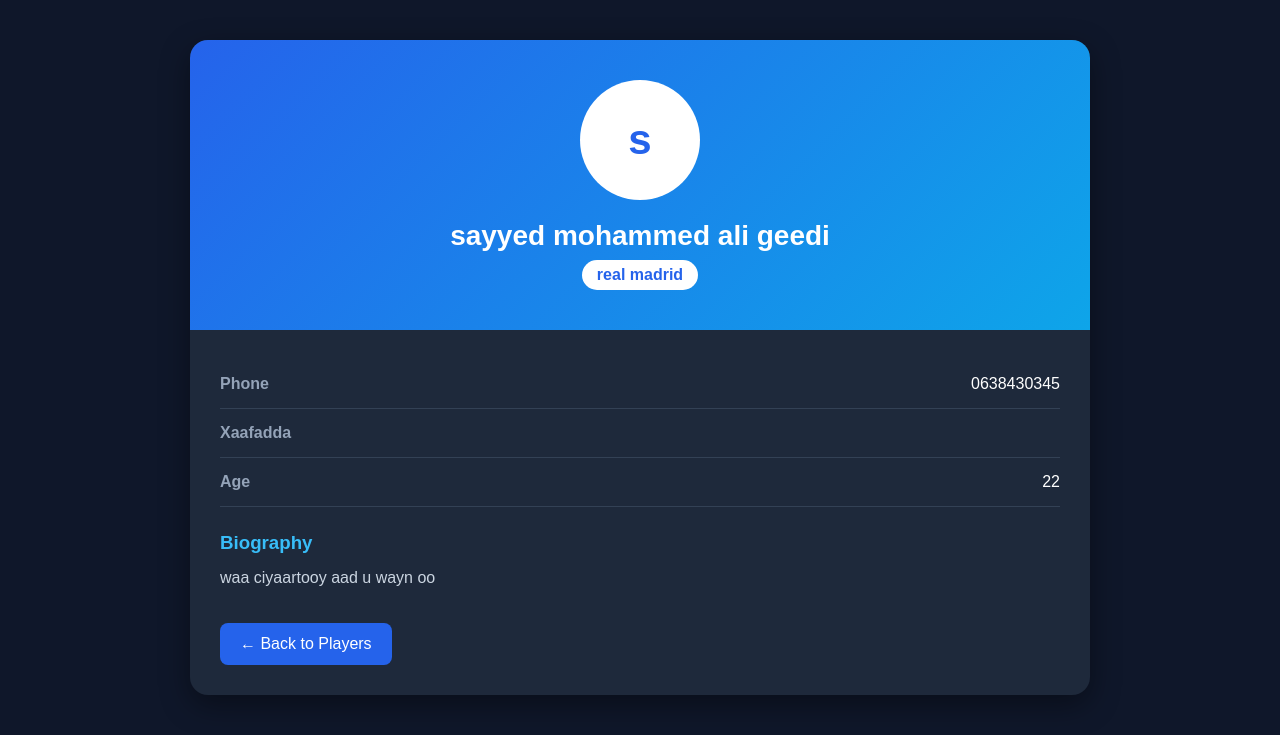
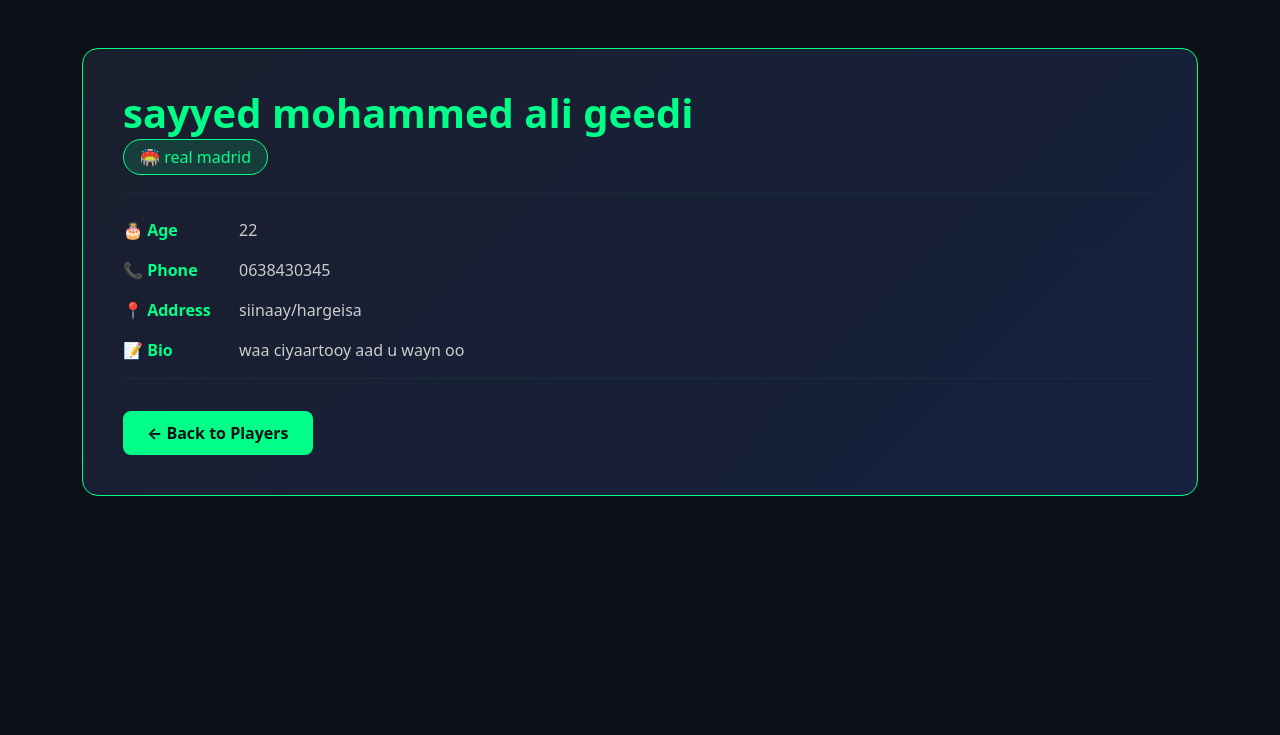
Before and after one commit to sayidmohamed5688-svg/players_system, a Django app: page /player/1/ in a window 1280 px wide. Shown: the top 735 px of the page. Run offline with Django 5.2, Linux system fonts and the light colour scheme; data comes from the database, SQL or seed files in the repository.

Commit message:
fixxeeed

```diff
--- a/players/templates/players/Players.html
+++ b/players/templates/players/Players.html
@@ -54,7 +54,7 @@
             <h4 class="text-white">{{ player.name }}</h4>
             <p class="text-secondary mb-1">🏟️ {{ player.team }}</p>
             <p class="text-secondary mb-3">🎂 Age: {{ player.age }}</p>
-            <a href="/player/{{ player.id }}/" class="btn btn-view">
+            <a href="{% url 'player_detail' player.id %}" class="btn btn-view">
               View Profile
             </a>
           </div>
@@ -62,7 +62,6 @@
         {% endfor %}
       </div>
     </div>
-
     <script src="https://cdn.jsdelivr.net/npm/bootstrap@5.3.0/dist/js/bootstrap.bundle.min.js"></script>
   </body>
 </html>
--- a/players/templates/players/player_detail.html
+++ b/players/templates/players/player_detail.html
@@ -4,171 +4,89 @@
     <meta charset="UTF-8" />
     <meta name="viewport" content="width=device-width, initial-scale=1.0" />
     <title>{{ player.name }}</title>
-
+    <link
+      href="https://cdn.jsdelivr.net/npm/bootstrap@5.3.0/dist/css/bootstrap.min.css"
+      rel="stylesheet"
+    />
     <style>
-      * {
-        margin: 0;
-        padding: 0;
-        box-sizing: border-box;
-        font-family: Arial, Helvetica, sans-serif;
-      }
-
       body {
-        background: #0f172a;
+        background-color: #0d1117;
         color: white;
       }
-
-      .container {
-        width: 90%;
-        max-width: 900px;
-        margin: 40px auto;
+      .profile-card {
+        background: linear-gradient(135deg, #1a1f2e, #16213e);
+        border: 1px solid #00ff88;
+        border-radius: 16px;
+        padding: 40px;
       }
-
-      .card {
-        background: #1e293b;
-        border-radius: 18px;
-        overflow: hidden;
-        box-shadow: 0 10px 30px rgba(0, 0, 0, 0.4);
+      .player-name {
+        color: #00ff88;
+        font-weight: bold;
+        font-size: 2.5rem;
       }
-
-      .top {
-        background: linear-gradient(135deg, #2563eb, #0ea5e9);
-        padding: 40px 20px;
-        text-align: center;
+      .info-label {
+        color: #00ff88;
+        font-weight: bold;
+        min-width: 100px;
       }
-
-      .avatar {
-        width: 120px;
-        height: 120px;
-        border-radius: 50%;
-        background: white;
-        color: #2563eb;
-        display: flex;
-        align-items: center;
-        justify-content: center;
-        font-size: 42px;
+      .info-value {
+        color: #ccc;
+      }
+      .back-btn {
+        background-color: #00ff88;
+        color: #0d1117;
         font-weight: bold;
-        margin: auto;
+        border: none;
+        border-radius: 8px;
+        padding: 10px 24px;
+        text-decoration: none;
       }
-
-      .name {
-        margin-top: 20px;
-        font-size: 28px;
-        font-weight: bold;
+      .back-btn:hover {
+        background-color: #00cc66;
+        color: #0d1117;
       }
-
-      .team {
-        margin-top: 8px;
-        display: inline-block;
-        background: white;
-        color: #2563eb;
-        padding: 6px 15px;
+      .badge-team {
+        background-color: #00ff8822;
+        border: 1px solid #00ff88;
+        color: #00ff88;
+        padding: 6px 16px;
         border-radius: 20px;
-        font-weight: bold;
-      }
-
-      .info {
-        padding: 30px;
-      }
-
-      .row {
-        display: flex;
-        justify-content: space-between;
-        padding: 15px 0;
-        border-bottom: 1px solid #334155;
-      }
-
-      .label {
-        color: #94a3b8;
-        font-weight: bold;
-      }
-
-      .value {
-        color: white;
-      }
-
-      .bio {
-        margin-top: 25px;
-      }
-
-      .bio h3 {
-        margin-bottom: 10px;
-        color: #38bdf8;
-      }
-
-      .bio p {
-        color: #cbd5e1;
-        line-height: 1.8;
-      }
-
-      .back {
-        display: inline-block;
-        margin-top: 30px;
-        text-decoration: none;
-        background: #2563eb;
-        color: white;
-        padding: 12px 20px;
-        border-radius: 8px;
-        transition: 0.3s;
-      }
-
-      .back:hover {
-        background: #1d4ed8;
-      }
-
-      @media (max-width: 600px) {
-        .row {
-          flex-direction: column;
-          gap: 6px;
-        }
-
-        .name {
-          font-size: 22px;
-        }
-
-        .avatar {
-          width: 90px;
-          height: 90px;
-          font-size: 32px;
-        }
+        font-size: 1rem;
       }
     </style>
   </head>
   <body>
-    <div class="container">
-      <div class="card">
-        <div class="top">
-          <div class="avatar">{{ player.name|first }}</div>
-
-          <div class="name">{{ player.name }}</div>
-
-          <div class="team">{{ player.team }}</div>
+    <div class="container py-5">
+      <div class="profile-card">
+        <div class="mb-4">
+          <h1 class="player-name">{{ player.name }}</h1>
+          <span class="badge-team">🏟️ {{ player.team }}</span>
         </div>
-
-        <div class="info">
-          <div class="row">
-            <span class="label">Phone</span>
-            <span class="value">{{ player.phone }}</span>
+        <hr style="border-color: #00ff8844" />
+        <div class="d-flex flex-column gap-3 mt-4">
+          <div class="d-flex gap-3">
+            <span class="info-label">🎂 Age</span>
+            <span class="info-value">{{ player.age }}</span>
           </div>
-
-          <div class="row">
-            <span class="label">Xaafadda</span>
-            <span class="value">{{ player.xaafadda }}</span>
+          <div class="d-flex gap-3">
+            <span class="info-label">📞 Phone</span>
+            <span class="info-value">{{ player.phone }}</span>
           </div>
-
-          <div class="row">
-            <span class="label">Age</span>
-            <span class="value">{{ player.age }}</span>
+          <div class="d-flex gap-3">
+            <span class="info-label">📍 Address</span>
+            <span class="info-value">{{ player.xaafadd }}</span>
           </div>
-
-          <div class="bio">
-            <h3>Biography</h3>
-            <p>{{ player.bio }}</p>
+          <div class="d-flex gap-3">
+            <span class="info-label">📝 Bio</span>
+            <span class="info-value">{{ player.bio }}</span>
           </div>
-
-          <a href="{% url 'players' %}" class="back"> ← Back to Players </a>
         </div>
+        <hr style="border-color: #00ff8844" />
+        <a href="{% url 'players' %}" class="back-btn mt-3 d-inline-block">
+          ← Back to Players
+        </a>
       </div>
     </div>
+    <script src="https://cdn.jsdelivr.net/npm/bootstrap@5.3.0/dist/js/bootstrap.bundle.min.js"></script>
   </body>
 </html>
--- a/players/urls.py
+++ b/players/urls.py
@@ -1,13 +1,13 @@
 from django.urls import path
 from . import views
+
 urlpatterns = [
-    path("",views.players),
-    path("player/<int:pk>/",views.player_detail),
-    path("news/",views.news),
-    path("news/<int:pk>/",views.news_detail),
-    path("team/", views.team),
-    path("team/<int:pk>/", views.team_detail),
-    path("matchs/",views.matchs),
-    path("match/<int:pk>/", views.match_detail),
-
+    path("", views.players, name="players"),
+    path("player/<int:pk>/", views.player_detail, name="player_detail"),
+    path("news/", views.news, name="news"),
+    path("news/<int:pk>/", views.news_detail, name="news_detail"),
+    path("teams/", views.team, name="teams"),
+    path("teams/<int:pk>/", views.team_detail, name="team_detail"),
+    path("match/", views.match, name="matches"),
+    path("match/<int:pk>/", views.match_detail, name="match_detail"),
 ]
--- a/players/views.py
+++ b/players/views.py
@@ -24,7 +24,7 @@ def team_detail(request , pk):
     team=Team.objects.get(id=pk)
     return render (request , "players/team_detail.html", {"team": team })
 
-def matchs(request):
+def match(request):
     all_matchs=Match.objects.all()
     return render(request,"players/matchs.html", {"matches": all_matchs})
 
```
